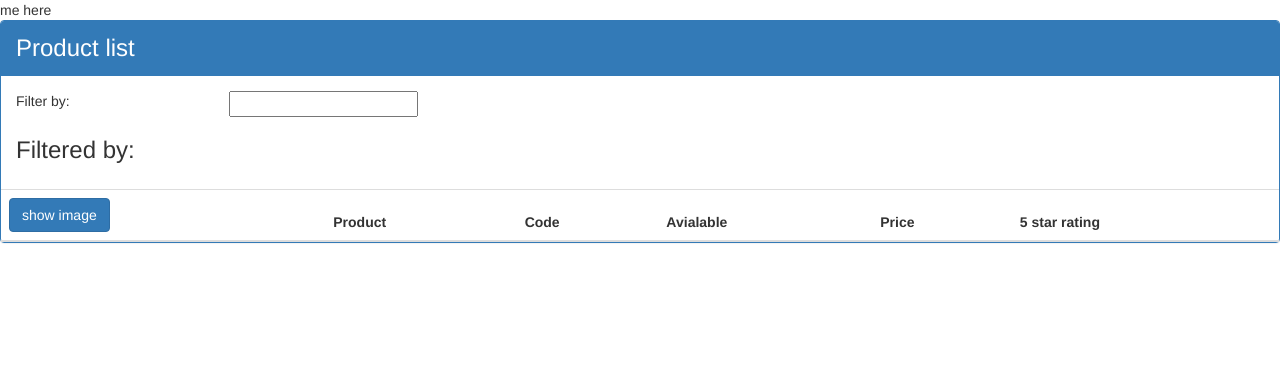
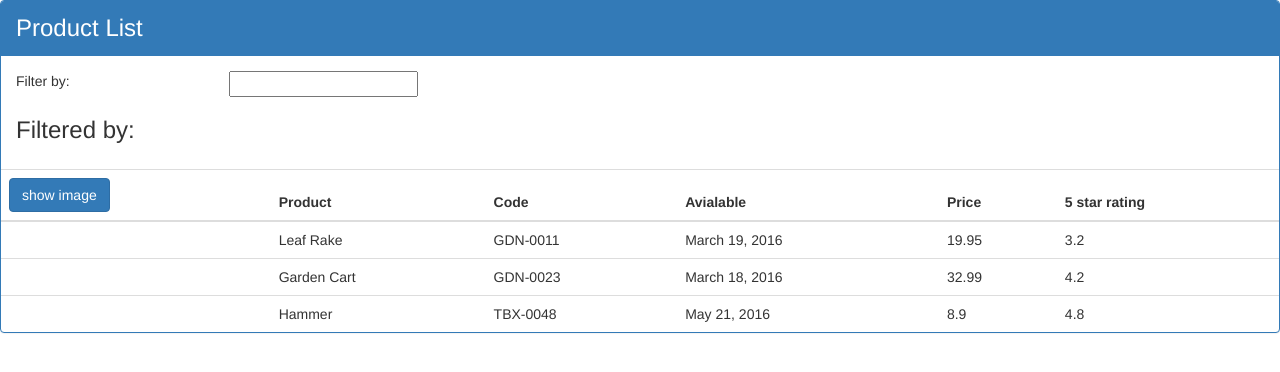
Before and after one commit to ekramulmostafa/angular-testing, an Angular app: page / in a window 1280 px wide. Shown: the top 372 px of the page. Built offline with nearby package versions, Linux system fonts and the light colour scheme.

Commit message:
directives

```diff
--- a/src/app/app.component.ts
+++ b/src/app/app.component.ts
@@ -13,7 +13,6 @@
 @Component({
     selector: 'pm-root',
     template: `
-        <div>{{pageTitle}}</div>
         <div>
             <pm-products></pm-products>
         </div>
--- a/src/app/products/product-list.component.html
+++ b/src/app/products/product-list.component.html
@@ -1,6 +1,6 @@
 <div class="panel panel-primary">
     <div class="panel-heading">
-        Product list
+        {{pageTite}}
     </div>
     <div class="panel-body">
         <div class="row">
@@ -17,7 +17,7 @@
     </div>
 
     <div class="table-responsive">
-        <table class="table">
+        <table class="table" *ngIf='products && products.length'>
             <thead>
                 <tr>
                     <th>
@@ -31,7 +31,14 @@
                 </tr>
             </thead>
             <tbody>
-
+                <tr *ngFor="let product of products">
+                    <td></td>
+                    <td>{{ product.productName }}</td>
+                    <td>{{ product.productCode }}</td>
+                    <td>{{ product.releaseDate }}</td>
+                    <td>{{ product.price }}</td>
+                    <td>{{ product.starRating }}</td>
+                </tr>
             </tbody>
         </table>
     </div>
--- a/src/app/products/product-list.component.ts
+++ b/src/app/products/product-list.component.ts
@@ -8,4 +8,34 @@
 
 export class ProductListComponent {
     pageTite: string = 'Product List';
+    products: any[] = [{
+            'productId': 1,
+            'productName': 'Leaf Rake',
+            'productCode': 'GDN-0011',
+            'releaseDate': 'March 19, 2016',
+            'description': 'Leaf rake with 48-inch wooden handle.',
+            'price': 19.95,
+            'starRating': 3.2,
+            'imageUrl': 'http://openclipart.org/image/300px/svg_to_png/26215/Anonymous_Leaf_Rake.png'
+        },
+        {
+            'productId': 2,
+            'productName': 'Garden Cart',
+            'productCode': 'GDN-0023',
+            'releaseDate': 'March 18, 2016',
+            'description': '15 gallon capacity rolling garden cart',
+            'price': 32.99,
+            'starRating': 4.2,
+            'imageUrl': 'http://openclipart.org/image/300px/svg_to_png/58471/garden_cart.png'
+        },
+        {
+            'productId': 5,
+            'productName': 'Hammer',
+            'productCode': 'TBX-0048',
+            'releaseDate': 'May 21, 2016',
+            'description': 'Curved claw steel hammer',
+            'price': 8.9,
+            'starRating': 4.8,
+            'imageUrl': 'http://openclipart.org/image/300px/svg_to_png/73/rejon_Hammer.png'
+        }];
 }
```
